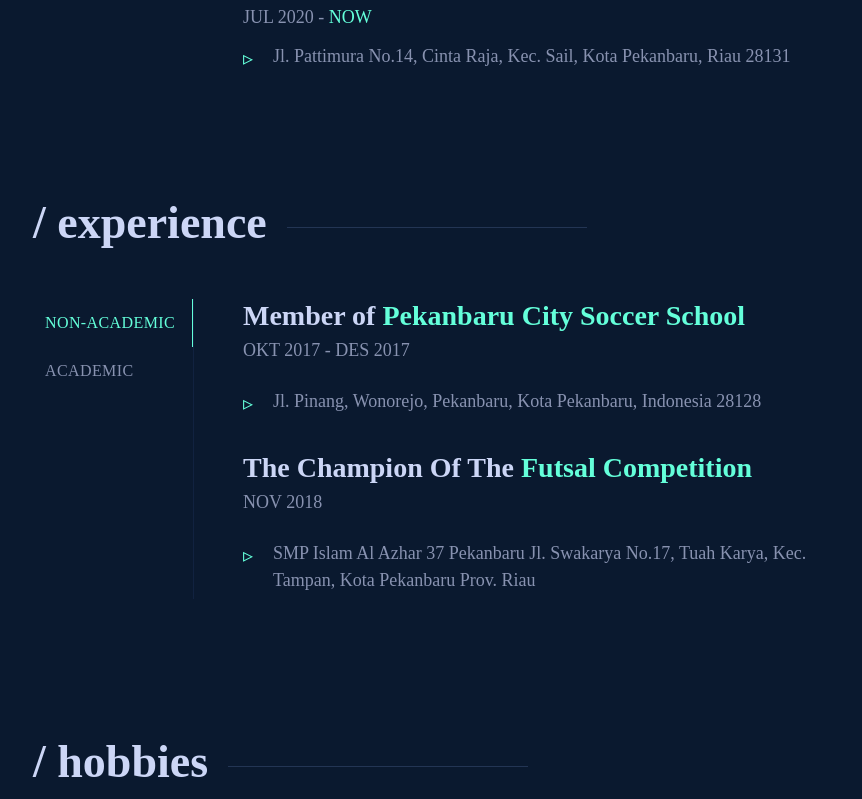
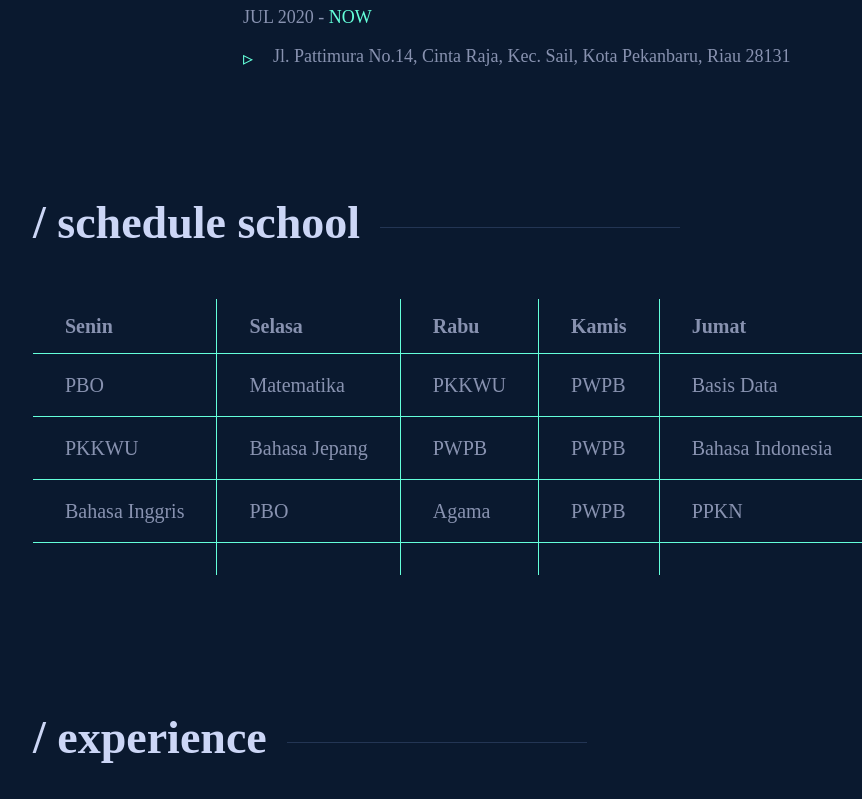
Before and after one commit to Ghnzh/ghani-web, a Next.js app: page / in a window 1280 px wide. Shown: the part 1821-2620 px from the top of the page, without its empty margins (159-1021 px from the left). Built offline with nearby package versions, Linux system fonts and the light colour scheme; a web font is replaced by a local one.

Commit message:
Update index.js

```diff
--- a/pages/index.js
+++ b/pages/index.js
@@ -20,7 +20,7 @@
           <Home />
           <About />
           <Education />
-          {/* <Schedule /> */}
+          <Schedule />
           <Experience />
           <Creations />
           <Footer />
```
